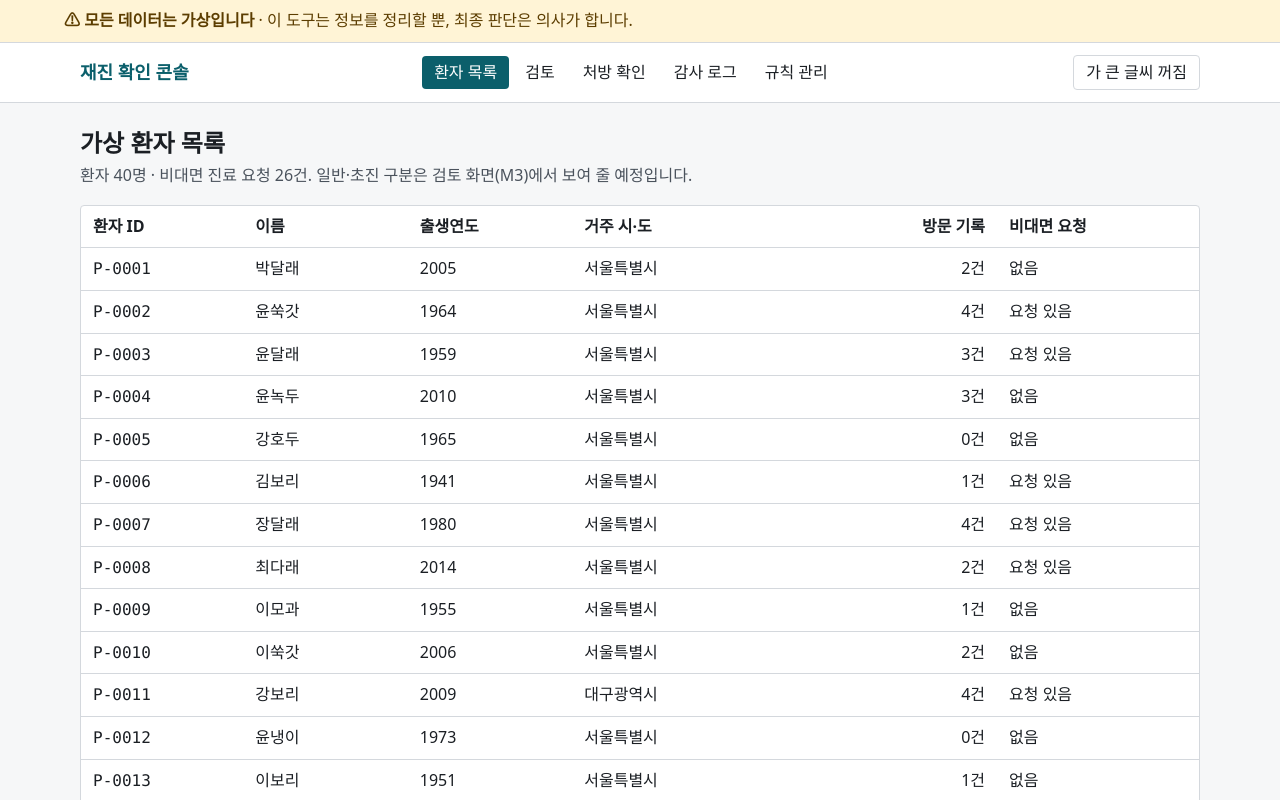
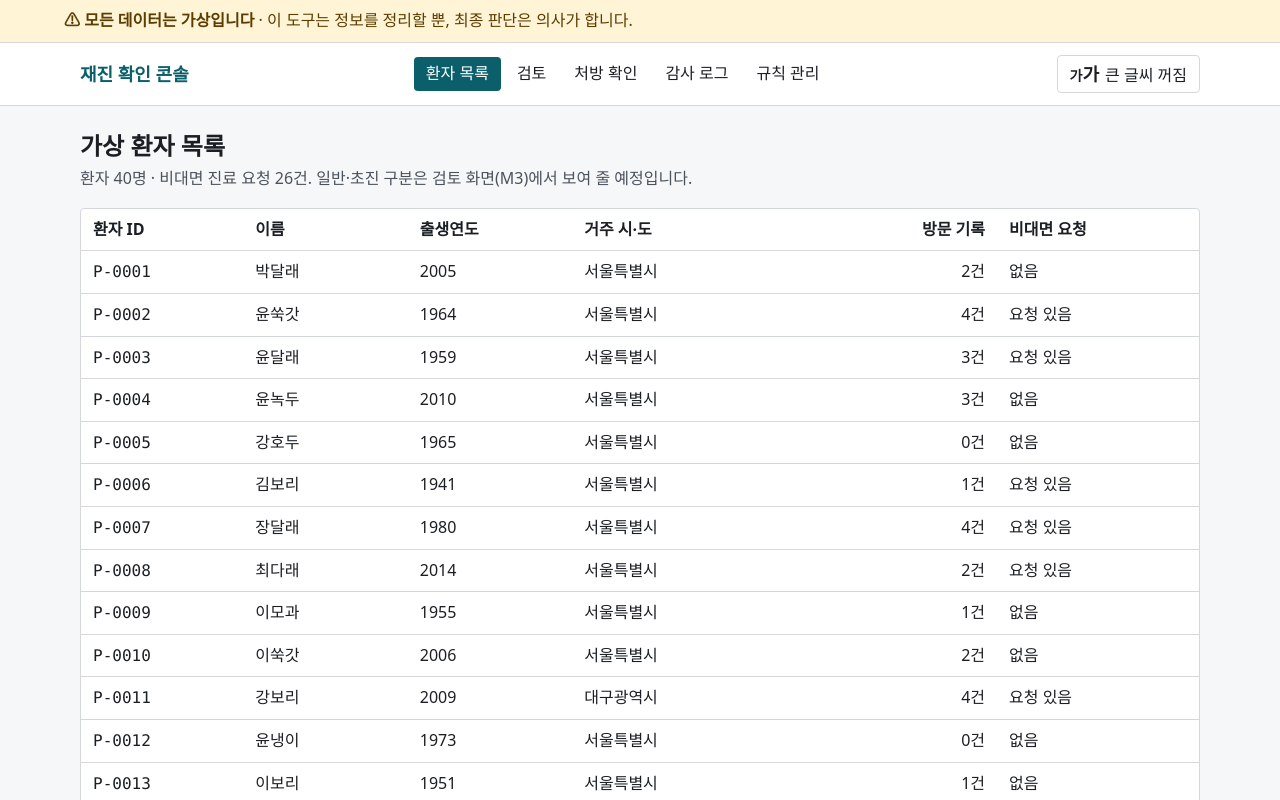
Before and after one commit to silver0-stack/telehealth-revisit-console, a Next.js app: page / in a window 1280 px wide. Shown: the top 800 px of the page. Built offline with nearby package versions, Linux system fonts and the light colour scheme.

Commit message:
fix: 큰 글씨 버튼 아이콘을 크기가 다른 '가가'로 바꿈
같은 크기의 '가'/'가가'는 의미가 전달되지 않아, 흔히 쓰는 작은 가 + 큰 가 모양으로 고정함

```diff
--- a/src/components/TextSizeToggle.tsx
+++ b/src/components/TextSizeToggle.tsx
@@ -20,7 +20,12 @@ export function TextSizeToggle() {
       onClick={toggle}
       className="rounded border border-border bg-surface px-3 py-1 text-text hover:border-accent"
     >
-      <span aria-hidden="true">{large ? "가가 " : "가 "}</span>큰 글씨 {large ? "켜짐" : "꺼짐"}
+      {/* A small and a large "가" side by side is the common Korean icon for text size. */}
+      <span aria-hidden="true" className="mr-1.5 font-bold">
+        <span className="text-sm">가</span>
+        <span className="text-lg">가</span>
+      </span>
+      큰 글씨 {large ? "켜짐" : "꺼짐"}
     </button>
   );
 }
```
